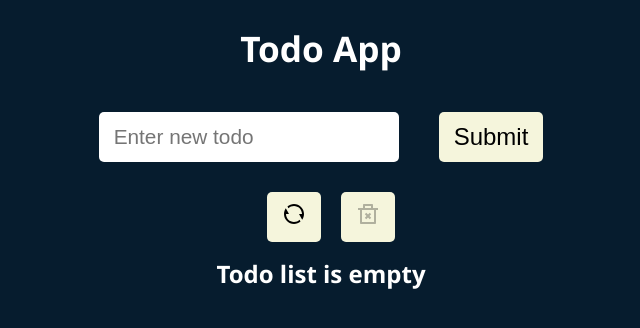
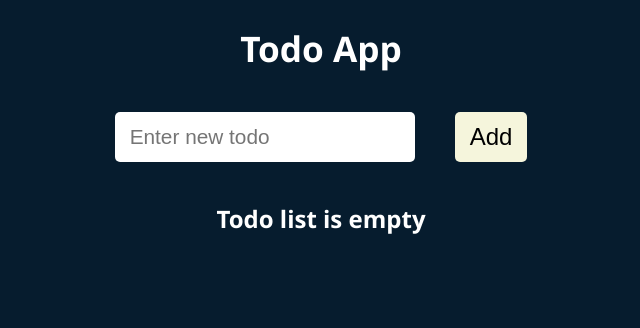
Before and after one commit to LProrochenko/todo_app, a React (Create React App) app: page / in a window 1280 px wide. Shown: the top 328 px of the page, without its empty margins (319-959 px from the left). Built offline with nearby package versions, Linux system fonts and the light colour scheme.

Commit message:
feat: show TodosAction component only when there are todos and update button text

```diff
--- a/src/App.js
+++ b/src/App.js
@@ -45,11 +45,13 @@
     <div className="App">
       <h1>Todo App</h1>
       <TodoForm addTodo={addTodoHandler} />
-      <TodosAction
-        resetTodo={resetTodoHandler}
-        clearCompletedTodos={clearCompletedTodosHandler}
-        completedTodosExist={!!completedTodosCount}
-      />
+      {todos.length > 0 && (
+        <TodosAction
+          resetTodo={resetTodoHandler}
+          clearCompletedTodos={clearCompletedTodosHandler}
+          completedTodosExist={!!completedTodosCount}
+        />
+      )}
       <TodoList
         todos={todos}
         todoDelete={todoDeleteHandler}
--- a/src/components/Todos/TodoForm.js
+++ b/src/components/Todos/TodoForm.js
@@ -19,7 +19,7 @@
           value={text}
           onChange={(e) => setText(e.target.value)}
         />
-        <Button type="submit">Submit</Button>
+        <Button type="submit">Add</Button>
       </form>
     </div>
   );
```
